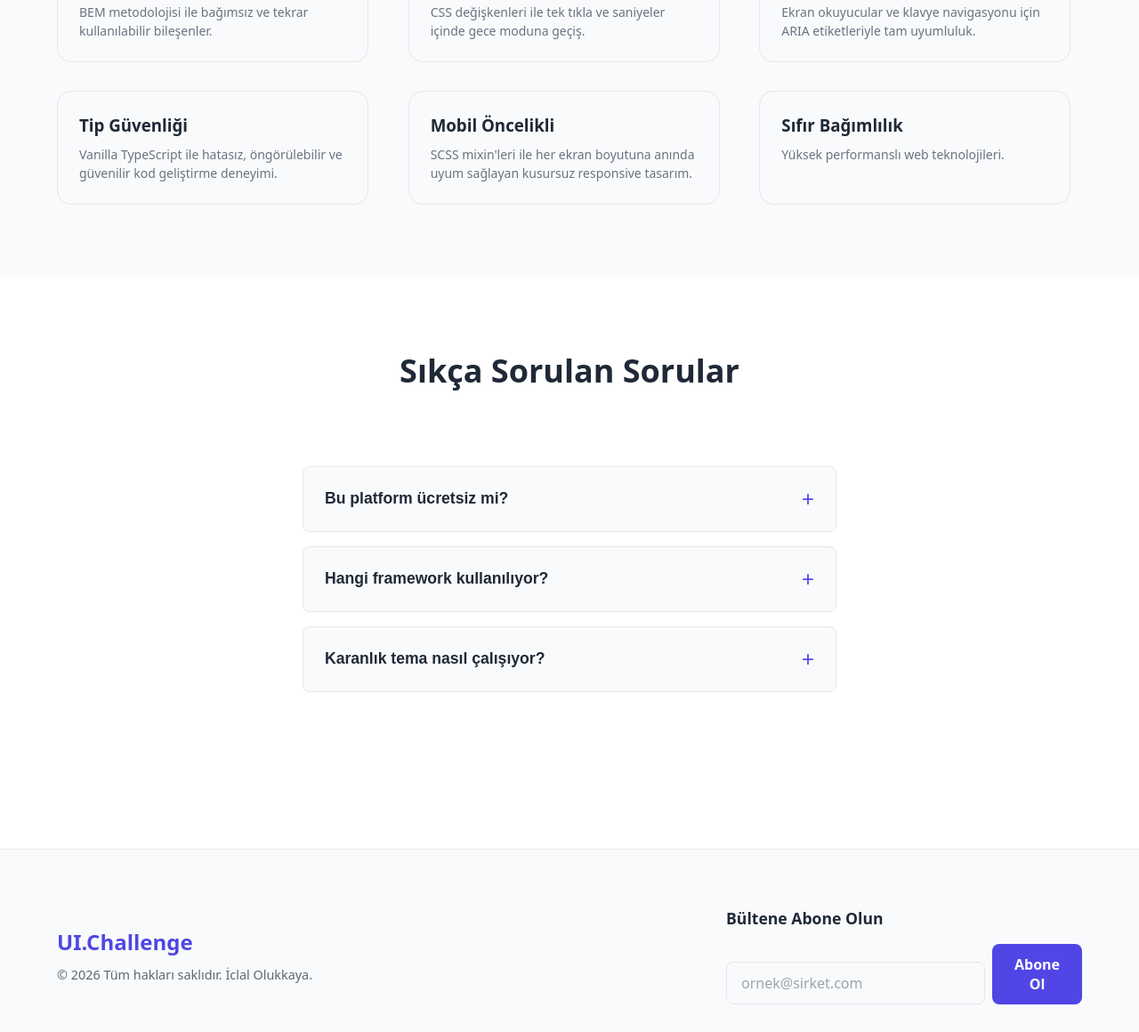
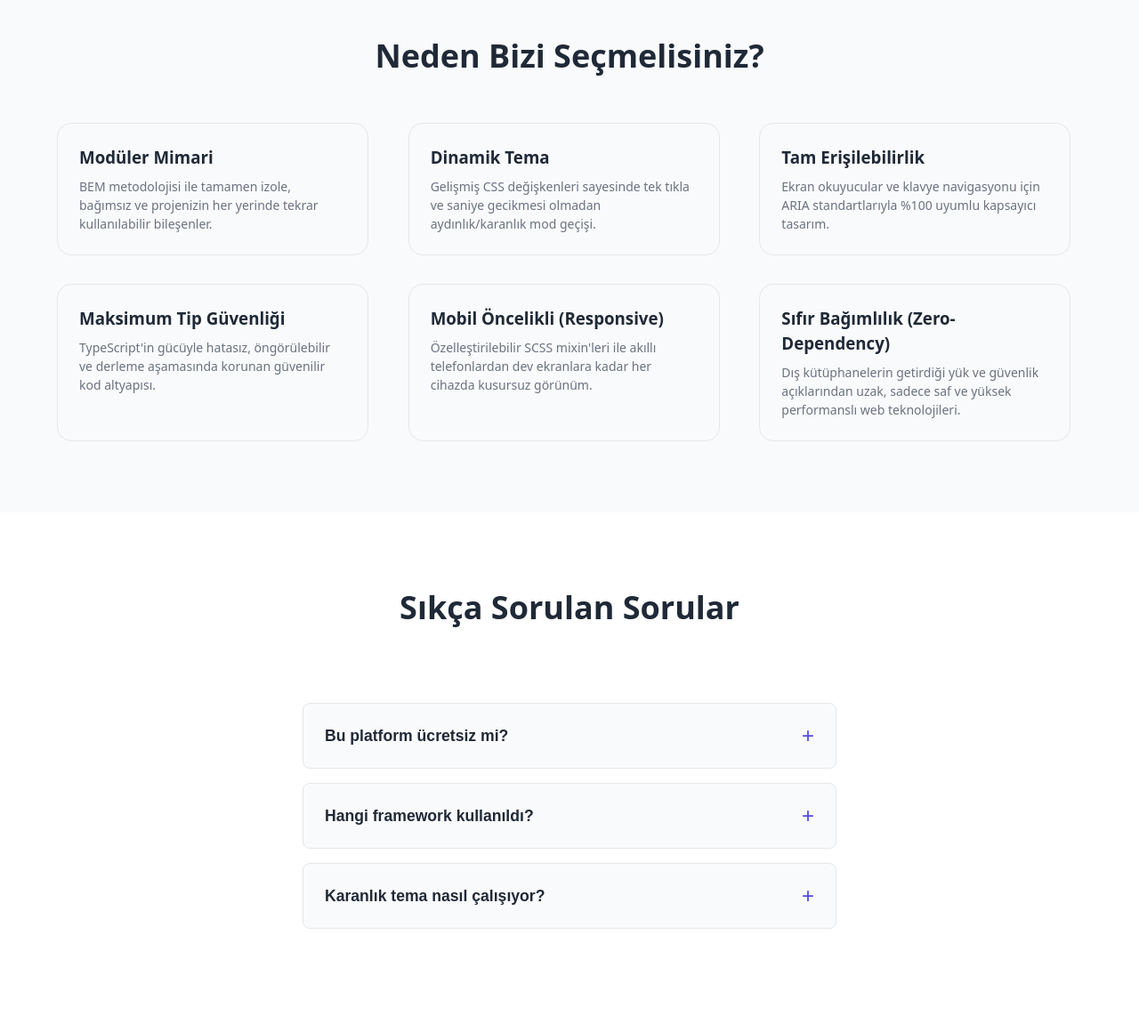
Before and after one commit to iclalolkky/Challange, a website built with Vite: page index.html in a window 1280 px wide. Shown: the part 992-2152 px from the top of the page at 89% size. Built offline with nearby package versions, Linux system fonts and the light colour scheme.

Commit message:
chore: update website content and perfect footer alignment

```diff
--- a/src/main.ts
+++ b/src/main.ts
@@ -41,11 +41,11 @@ if (heroSection) {
 
   const title = document.createElement('h1');
   title.classList.add('hero__title');
-  title.textContent = 'Geleceğin Arayüzleri';
+  title.textContent = 'Modern, Hızlı ve Ölçeklenebilir Arayüzler';
 
   const desc = document.createElement('p');
   desc.classList.add('hero__description');
-  desc.textContent = 'Vite, Vanilla TypeScript ve SCSS kullanarak web uygulamaları geliştirin.';
+  desc.textContent = 'Sıfır bağımlılık ilkesiyle, Vanilla TypeScript ve modern SCSS mimarisi kullanılarak geliştirilmiş performans odaklı bileşen kütüphanesi. Projelerinize hız ve güvenilirlik katın.';
 
   const actions = document.createElement('div');
   actions.classList.add('hero__actions');
@@ -90,12 +90,12 @@ if (featuresSection) {
   grid.classList.add('features__grid');
 
   const featuresData = [
-    { title: 'Modüler Mimari', description: 'BEM metodolojisi ile bağımsız ve tekrar kullanılabilir bileşenler.' },
-    { title: 'Karanlık Tema', description: 'CSS değişkenleri ile tek tıkla ve saniyeler içinde gece moduna geçiş.' },
-    { title: 'Erişilebilirlik (a11y)', description: 'Ekran okuyucular ve klavye navigasyonu için ARIA etiketleriyle tam uyumluluk.' },
-    { title: 'Tip Güvenliği', description: 'Vanilla TypeScript ile hatasız, öngörülebilir ve güvenilir kod geliştirme deneyimi.' },
-    { title: 'Mobil Öncelikli', description: 'SCSS mixin\'leri ile her ekran boyutuna anında uyum sağlayan kusursuz responsive tasarım.' },
-    { title: 'Sıfır Bağımlılık', description: 'Yüksek performanslı web teknolojileri.' }
+    { title: 'Modüler Mimari', description: 'BEM metodolojisi ile tamamen izole, bağımsız ve projenizin her yerinde tekrar kullanılabilir bileşenler.' },
+    { title: 'Dinamik Tema', description: 'Gelişmiş CSS değişkenleri sayesinde tek tıkla ve saniye gecikmesi olmadan aydınlık/karanlık mod geçişi.' },
+    { title: 'Tam Erişilebilirlik', description: 'Ekran okuyucular ve klavye navigasyonu için ARIA standartlarıyla %100 uyumlu kapsayıcı tasarım.' },
+    { title: 'Maksimum Tip Güvenliği', description: 'TypeScript\'in gücüyle hatasız, öngörülebilir ve derleme aşamasında korunan güvenilir kod altyapısı.' },
+    { title: 'Mobil Öncelikli (Responsive)', description: 'Özelleştirilebilir SCSS mixin\'leri ile akıllı telefonlardan dev ekranlara kadar her cihazda kusursuz görünüm.' },
+    { title: 'Sıfır Bağımlılık (Zero-Dependency)', description: 'Dış kütüphanelerin getirdiği yük ve güvenlik açıklarından uzak, sadece saf ve yüksek performanslı web teknolojileri.' }
   ];
 
   featuresData.forEach(feature => {
@@ -124,8 +124,8 @@ if (faqSectionEl) {
       content: 'Evet, kullanılan tüm teknolojiler (Vite, TypeScript, SCSS) tamamen açık kaynaklı ve ücretsizdir.'
     },
     {
-      title: 'Hangi framework kullanılıyor?',
-      content: 'Hiçbir framework kullanılmıyor. Bu proje tamamen sıfır bağımlılık prensibine uygundur.'
+      title: 'Hangi framework kullanıldı?',
+      content: 'Hiçbir framework kullanılmadı. Bu proje tamamen sıfır bağımlılık prensibine uygundur.'
     },
     {
       title: 'Karanlık tema nasıl çalışıyor?',
--- a/src/styles/_layout.scss
+++ b/src/styles/_layout.scss
@@ -48,9 +48,15 @@
 
   &__actions {
     display: flex;
+    flex-direction: column;
     gap: 1rem;
-    justify-content: center;
-    flex-wrap: wrap;
+    align-items: center;
+    width: 100%;
+
+    button {
+      width: 100%;
+      max-width: 250px;
+    }
   }
 }
 
@@ -156,14 +162,33 @@
       font-size: 1.1rem;
     }
 
-    &-form {
+   &-form {
       display: flex;
+      flex-direction: row;
       gap: 0.5rem;
-      align-items: flex-end;
+      align-items: flex-start;
 
       .input-group {
-        margin-bottom: 0;
+        margin: 0;
+        gap: 0;
+        flex-grow: 1;
+        .input-group__label {
+          display: none !important;
+        }
+
+        .input-group__field {
+          width: 100%;
+          margin: 0;
+        }
+      }
+
+      button {
+        flex-shrink: 0;
+        white-space: nowrap !important;
+        display: inline-flex;
+        align-items: center;
+        justify-content: center;
       }
     }
+    }
   }
-}
```
